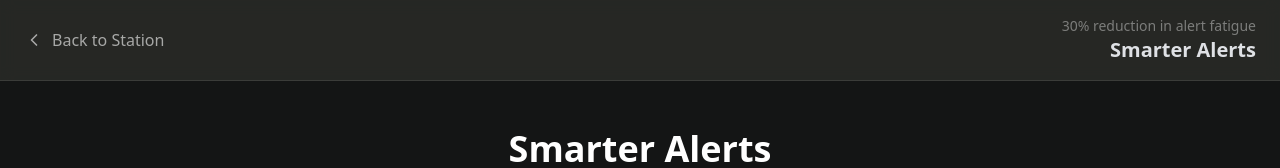
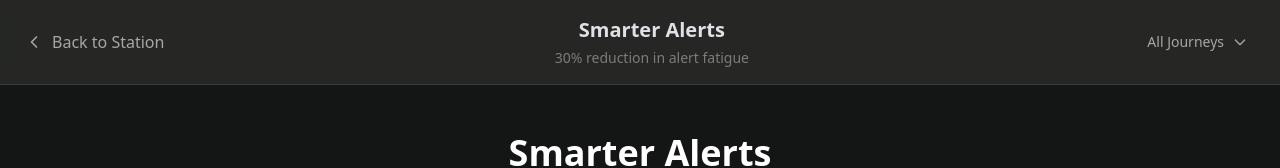
Before and after one commit to andyshulman8/andyshulman8.github.io, a React (Vite) app: page /alerts in a window 1280 px wide. Shown: the top 168 px of the page. Built offline with nearby package versions, Linux system fonts and the light colour scheme.

Commit message:
fix header to have working dropdown with all case studies

```diff
--- a/src/pages/logs.tsx
+++ b/src/pages/logs.tsx
@@ -1,4 +1,4 @@
-import { useState, useEffect } from 'react';
+// import { useState, useEffect } from 'react';
 import { ChevronLeft, ChevronRight, Train } from 'lucide-react';
 import CalloutBox from '../components/CalloutBox';
 import { allCaseStudies } from './casedata.tsx';
@@ -8,12 +8,15 @@ import { FullscreenImageViewer } from '../components/FullscreenImageViewer.tsx';
 import CarouselControls from '../components/CarouselControlsNew';
 import NumberedFeatures from '../components/NumberedFeatures.tsx';
 import VisionTimeline from '../components/VisionTimeline.tsx';
-import { useLocation } from 'react-router-dom';
+// import { useLocation } from 'react-router-dom';
 import React from 'react';
 import ReactDOM from 'react-dom/client';
 import { BrowserRouter, Routes, Route } from 'react-router-dom';
 import CaseStudyWrapper from '../components/CaseStudyWrapper.tsx'; // adjust path
 import DesignCentralStation from '../App.tsx'; // optional landing page
+// import { useParams, useNavigate } from 'react-router-dom';
+import { useState, useEffect, useRef } from 'react';
+import { useParams, useNavigate, useLocation } from 'react-router-dom';
 
 const root = ReactDOM.createRoot(document.getElementById('root')!);
 
@@ -144,6 +147,23 @@ export default function CaseStudyTemplate({
   dataIndex,
   initialStop
 }: CaseStudyTemplateProps) {
+const navigate = useNavigate();
+const [showDropdown, setShowDropdown] = useState<boolean>(false);
+const dropdownRef = useRef<HTMLDivElement>(null);
+
+useEffect(() => {
+  const handleClickOutside = (event: MouseEvent) => {
+    if (dropdownRef.current && !dropdownRef.current.contains(event.target as Node)) {
+      setShowDropdown(false);
+    }
+  };
+
+  if (showDropdown) {
+    document.addEventListener('mousedown', handleClickOutside);
+  }
+
+  return () => document.removeEventListener('mousedown', handleClickOutside);
+}, [showDropdown]);
 
   const location = useLocation();
 
@@ -302,23 +322,70 @@ export default function CaseStudyTemplate({
 
       <header className="border-b border-white/10 backdrop-blur-sm sticky top-0 z-50" style={{ backgroundColor: INFO_COLOR + 'CC' }}>
         <div className="max-w-7xl mx-auto px-6 py-4 flex items-center justify-between">
-          <button
-            onClick={onBack}
-            className="flex items-center gap-2 text-white/60 hover:text-white transition-colors"
-            aria-label="Back to Station"
-          >
+          <button onClick={onBack} className="flex items-center gap-2 text-white/60 hover:text-white transition-colors">
             <ChevronLeft size={20} />
             <span>Back to Station</span>
           </button>
-          <div className="text-right">
-            <div className="text-sm text-white/40">{caseStudyData.destination}</div>
-            <div className="text-xl font-bold" style={{ color: ACCENT_COLOR }}>
+
+          {/* CENTER: Title + Impact */}
+          <div className="flex flex-col items-center flex-1 mx-8 text-center" ref={dropdownRef}>
+            <div className="text-xl font-bold mb-1" style={{ color: ACCENT_COLOR }}>
               {caseStudyData.title}
             </div>
+            <div className="text-sm text-white/40 max-w-xs">
+              {caseStudyData.destination}
+            </div>
           </div>
+
+          {/* RIGHT: Case Study Dropdown */}
+      <div className="relative" ref={dropdownRef}>
+        <button
+          className="flex items-center gap-2 cursor-pointer group p-2 rounded-lg hover:bg-white/10 transition-all"
+          onClick={() => setShowDropdown(prev => !prev)}
+        >
+          <div className="text-sm text-white/60 group-hover:text-white transition-colors">
+            All Journeys
+          </div>
+          <svg
+            className="w-4 h-4 text-white/60 group-hover:text-white transition-all duration-200"
+            fill="none"
+            stroke="currentColor"
+            viewBox="0 0 24 24"
+            style={{
+              transform: showDropdown ? 'rotate(180deg)' : 'rotate(0deg)',
+              transition: 'transform 0.2s ease'
+            }}
+          >
+            <path strokeLinecap="round" strokeLinejoin="round" strokeWidth={2} d="M19 9l-7 7-7-7" />
+          </svg>
+        </button>
+
+        {/* Dropdown Menu */}
+        {showDropdown && (
+          <div className="absolute top-full right-0 mt-2 w-72 bg-black/95 backdrop-blur-md border border-white/20 rounded-xl shadow-2xl z-50 py-2 animate-in fade-in slide-in-from-top-2 duration-200">
+            <div className="p-2">
+              {allCaseStudies.map((study, index) => (
+                <button
+                  key={index}
+                  onClick={() => {
+                    navigate(`/${study.id}`);
+                    setShowDropdown(false);
+                  }}
+                  className="w-full text-left px-4 py-3 hover:bg-white/10 transition-all flex items-center gap-3 group"
+                >
+                  {/* <div className="w-3 h-3 rounded-full flex-shrink-0" style={{ backgroundColor: ACCENT_COLOR }} /> */}
+                  <div className="min-w-0 flex-1">
+                    <div className="font-semibold text-white truncate">{study.title}</div>
+                    <div className="text-xs text-white/60 truncate">{study.destination}</div>
+                  </div>
+                </button>
+              ))}
+            </div>
+          </div>
+        )}
+      </div>
         </div>
       </header>
-
       <main className="max-w-7xl mx-auto px-6">
         {showOverview ? (
           <div className="max-w-5xl mx-auto px-6 py-12">
```
